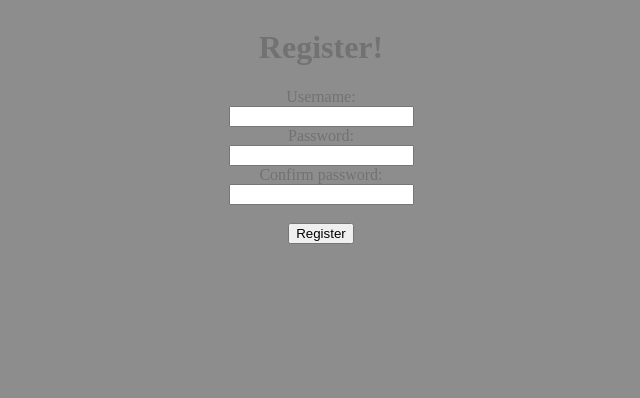
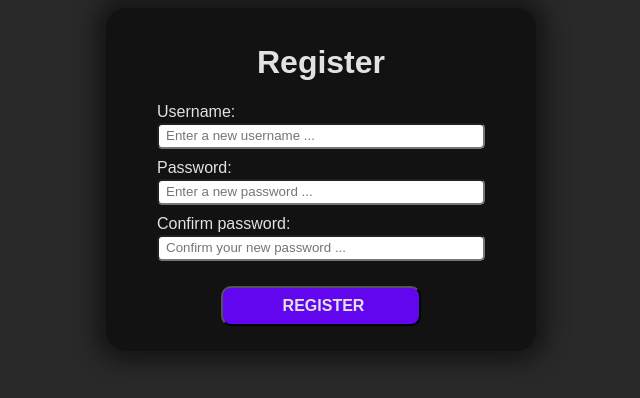
Before and after one commit to isakkjerstad/web-authentication, a Python web app: template server/templates/register.html in a window 1280 px wide. Shown: the top 398 px of the page, without its empty margins (319-959 px from the left). Run offline with Jinja, Linux system fonts and the light colour scheme; the template is opened without the code that fills it, so the values that code supplies are empty.

Commit message:
Form styling and database reset
Added features for deleting and creating a new database, as well as styling for the needed forms.

```diff
--- a/server/config.py
+++ b/server/config.py
@@ -1,7 +1,7 @@
 #!/usr/bin/python3
 
 # General settings.
-DATABASE_NAME = "users.db"
+DATABASE_NAME = "db.sqlite3"
 
 # Debug server settings.
 DEBUG = True
--- a/server/static/style.css
+++ b/server/static/style.css
@@ -1,29 +1,52 @@
 body {
-    color: #ffffff;
-    background-color: #000000;
-    animation: blinkingBackground 10s infinite;
-}
-
-@keyframes blinkingBackground{
-    0%	    {
-        color: #000000;
-        background-color: #ffffff;
-    }
-
-    50%    {
-        color: #ffffff;
-        background-color: #000000;
-    }
-
-    100%    {
-        color: #000000;
-        background-color: #ffffff;
-    }
+    color: #E2E2E2;
+    background-color: #292929;
+    font-family: sans-serif;
 }
 
 .center {
     display: flex;
-    justify-content: center;
+    align-items: center;
     flex-direction: column;
+}
+
+.forms {
+    width: 400px;
     text-align: center;
+    background-color: #121212;
+    border-radius: 20px;
+    padding: 15px;
+    box-shadow: 0px 0px 20px 12px #171717;;
 }
+
+.forms label {
+    width: 82%;
+    display: block;
+    text-align: left;
+    margin: auto;
+    margin-bottom: 2px;
+}
+
+.forms input {
+    width: 80%;
+    height: 20px;
+    margin-bottom: 10px;
+    border-radius: 5px;
+    background-color: #FFFFFF;
+    text-indent: 5px;
+}
+
+.forms input:focus{
+    outline: none;
+}
+
+.forms #submit {
+    margin-top: 15px;
+    color: #E2E2E2;
+    font-weight: bold;
+    font-size: 100%;
+    background-color: #6106EE;
+    border-radius: 10px;
+    height: 40px;
+    width: 50%;
+}
--- a/server/templates/base.html
+++ b/server/templates/base.html
@@ -13,6 +13,11 @@
     </head>
     <body>
         <div class="center">
+            <!-- Navigation bar. -->
+            <div class="navbar">
+            </div>
+
+            <!-- Extend base with content in main. -->
             {% block main %}{% endblock %}
         </div>
     </body>
--- a/server/templates/register.html
+++ b/server/templates/register.html
@@ -2,14 +2,16 @@
 {% block title %}Register{% endblock %}
 
 {% block main %}
-    <h1>Register!</h1>
-    <form action="/register" method="POST">
-        <label for="username">Username:</label><br>
-        <input type="text" id="username" name="username"><br>
-        <label for="password">Password:</label><br>
-        <input type="password" id="password" name="password"><br>
-        <label for="confirm-password">Confirm password:</label><br>
-        <input type="confirm-password" id="confirm-password" name="confirm-password"><br><br>
-        <input type="submit" value="Register">
-    </form>
+    <div class="forms">
+        <h1>Register</h1>
+        <form action="/register" method="POST">
+            <label for="username">Username:</label>
+            <input type="text" id="username" name="username" placeholder="Enter a new username ...">
+            <label for="password">Password:</label>
+            <input type="password" id="password" name="password" placeholder="Enter a new password ...">
+            <label for="confirm-password">Confirm password:</label>
+            <input type="password" id="confirm-password" name="confirm-password" placeholder="Confirm your new password ...">
+            <input type="submit" id="submit" value="REGISTER">
+        </form>
+    </div>
 {% endblock %}
```
Also changed, not shown: runserver.py (+8 -3 lines), server/__init__.py (+11 -1 lines), server/templates/login.html (+10 -8 lines), 1 other file. Lines whose indentation alone changed are shown as unchanged.
